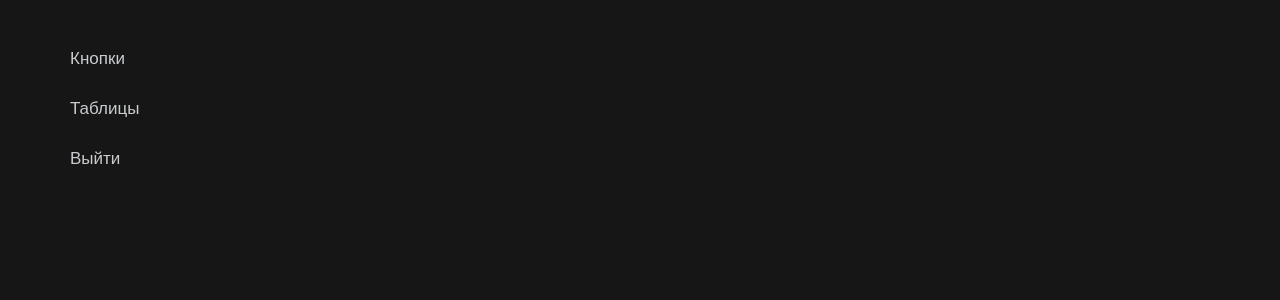
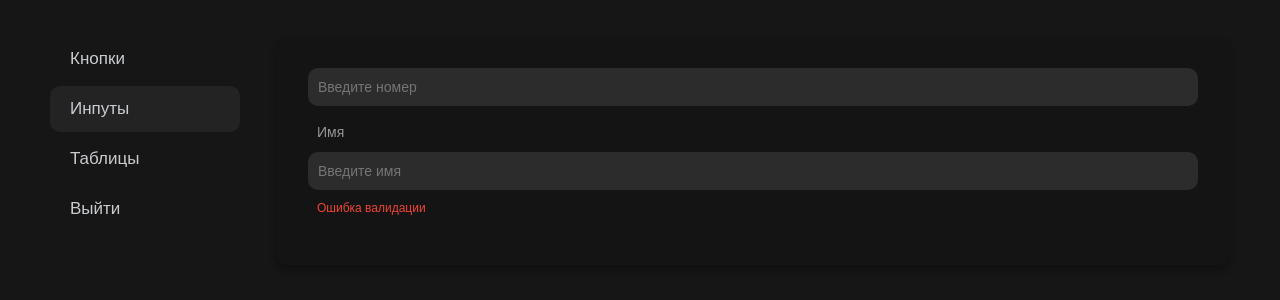
Before and after one commit to fyapy/memories-ui, a Preact app: page /inputs in a window 1280 px wide. Shown: the top 300 px of the page. Built offline with nearby package versions, Linux system fonts and the light colour scheme.

Commit message:
feature Input component

```diff
--- a/src/App.tsx
+++ b/src/App.tsx
@@ -1,11 +1,13 @@
 import {Dashboard} from 'pages/Dashboard'
 import {Buttons} from 'pages/Buttons'
+import {Inputs} from 'pages/Inputs'
 import {Tables} from 'pages/Tables'
 import {Route} from 'router'
 
 export const App = () => (
   <Dashboard>
     <Route path="/" component={Buttons} />
+    <Route path="/inputs" component={Inputs} />
     <Route path="/tables" component={Tables} />
   </Dashboard>
 )
--- a/src/pages/Dashboard.tsx
+++ b/src/pages/Dashboard.tsx
@@ -14,6 +14,7 @@ const article = style({
 
 const links = [
   {to: '/', text: 'Кнопки'},
+  {to: '/inputs', text: 'Инпуты'},
   {to: '/tables', text: 'Таблицы'},
   {onClick: () => console.log('logout'), text: 'Выйти'},
 ]
--- /dev/null
+++ b/src/pages/Inputs.tsx
@@ -0,0 +1,8 @@
+import {Input, Card} from 'lib'
+
+export const Inputs = () => (
+  <Card>
+    <Input placeholder="Введите номер" />
+    <Input label="Имя" placeholder="Введите имя" error="Ошибка валидации" />
+  </Card>
+)
--- a/src/pages/Tables.tsx
+++ b/src/pages/Tables.tsx
@@ -6,8 +6,7 @@ const namesData = [
   {id: 3, name: 'Mark'},
 ]
 
-export const Tables = () => {
-  return (
+export const Tables = () => (
   <Card>
     <Table
       data={namesData}
@@ -30,4 +29,3 @@ export const Tables = () => {
     />
   </Card>
 )
-}
--- a/src/ui/base/Card/index.tsx
+++ b/src/ui/base/Card/index.tsx
@@ -5,7 +5,7 @@ import {clsx} from 'utils/dom'
 interface Props {
   class?: string
   maxWidth?: number
-  children: ComponentChildren
+  children?: ComponentChildren
 }
 
 const wrapper = style({
--- /dev/null
+++ b/src/ui/base/Input/index.tsx
@@ -0,0 +1,29 @@
+import {JSX} from 'preact/jsx-runtime'
+import {Ref} from 'preact'
+import {commonCss} from 'styles'
+import {clsx} from 'utils/dom'
+import {css} from './style'
+
+export interface InputProps {
+  ref?: Ref<HTMLInputElement>
+  name?: string
+  type?: 'password' | 'number' | 'email' | 'date'
+  autoComplete?: HTMLInputElement['autocomplete']
+  label?: string
+  placeholder?: string
+  error?: string
+  value?: string
+  class?: string
+  onChange?: JSX.GenericEventHandler<HTMLInputElement>
+  onBlur?(): void
+}
+
+export const Input = ({label, error, class: cn, ...rest}: InputProps) => (
+  <div class={clsx(css.wrapper(), cn)}>
+    {label && <div class={css.label()}>{label}</div>}
+
+    <input class={css.input()} {...rest} />
+
+    {error && <div class={commonCss.error()}>{error}</div>}
+  </div>
+)
--- /dev/null
+++ b/src/ui/base/Input/style.ts
@@ -0,0 +1,32 @@
+import {style} from 'styles'
+
+export const css = {
+  wrapper: style({
+    marginBottom: '16px',
+
+    display: 'flex',
+    flexDirection: 'column',
+    flex: '1',
+  }),
+  label: style({
+    margin: '0 0 9px 9px',
+
+    fontSize: '14px',
+    fontWeight: '500',
+    color: '#969696',
+  }),
+  input: style({
+    height: '38px',
+    padding: '0 10px',
+
+    borderRadius: '10px',
+    backgroundColor: 'rgba(255, 255, 255, .1)',
+    border: 'none',
+    outline: 'none',
+    color: '#FFF',
+
+    '&::placeholder': {
+      fontWeight: '500',
+    },
+  }),
+}
--- a/src/ui/base/index.ts
+++ b/src/ui/base/index.ts
@@ -2,4 +2,5 @@ export * from './ButtonSmall'
 export * from './Container'
 export * from './Button'
 export * from './Table'
+export * from './Input'
 export * from './Card'
```
Lines whose indentation alone changed are shown as unchanged.
